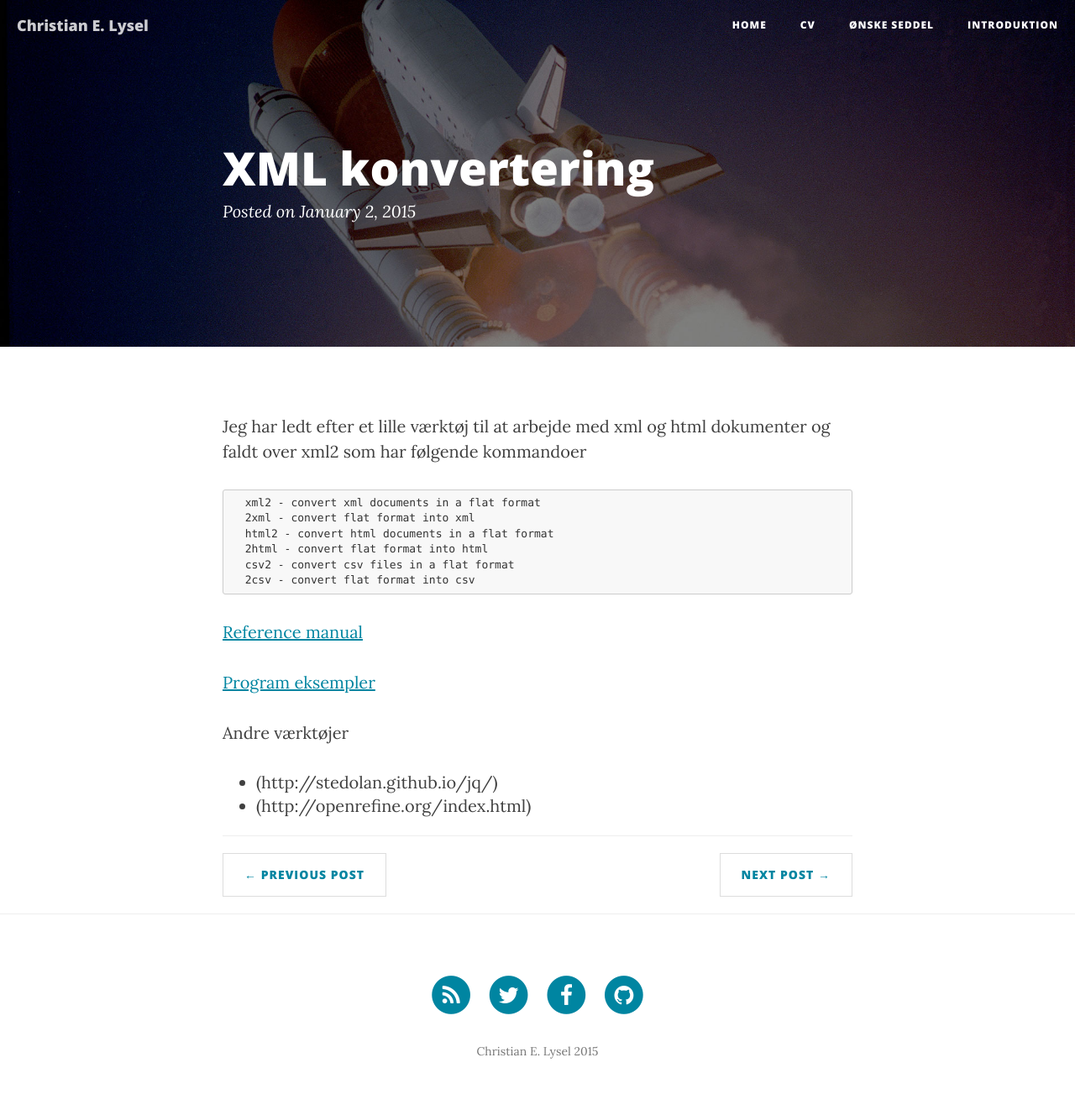
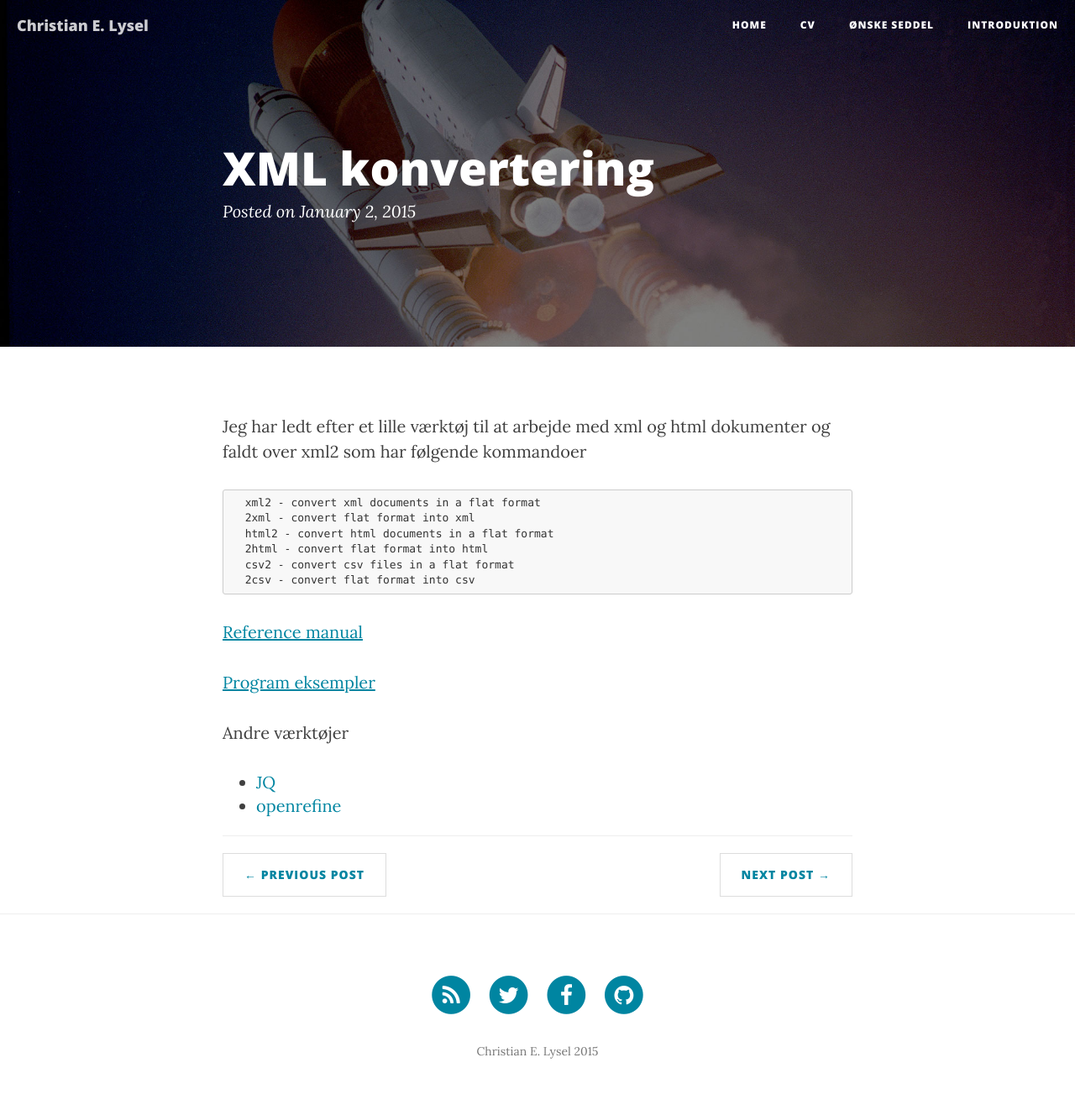
Before and after one commit to clysel/christian.lysel.net, a Jekyll site: the page built from _posts/2015-01-02-xml-konvertering.markdown, in a window 1280 px wide. Shown: the whole page at 84% size. Built offline with Jekyll 4.4.1, drawn with Linux system fonts in a browser that asks for light colours; nearby versions of some CDN libraries; some of the changed lines change nothing that is shown.

Commit message:
Update 2015-01-02-xml-konvertering.markdown

```diff
--- a/_posts/2015-01-02-xml-konvertering.markdown
+++ b/_posts/2015-01-02-xml-konvertering.markdown
@@ -18,5 +18,5 @@ Jeg har ledt efter et lille værktøj til at arbejde med xml og html dokumenter
 
 Andre værktøjer
 
- * (http://stedolan.github.io/jq/)
- * (http://openrefine.org/index.html)
+ * [JQ](http://stedolan.github.io/jq/)
+ * [openrefine](http://openrefine.org/index.html)
```
